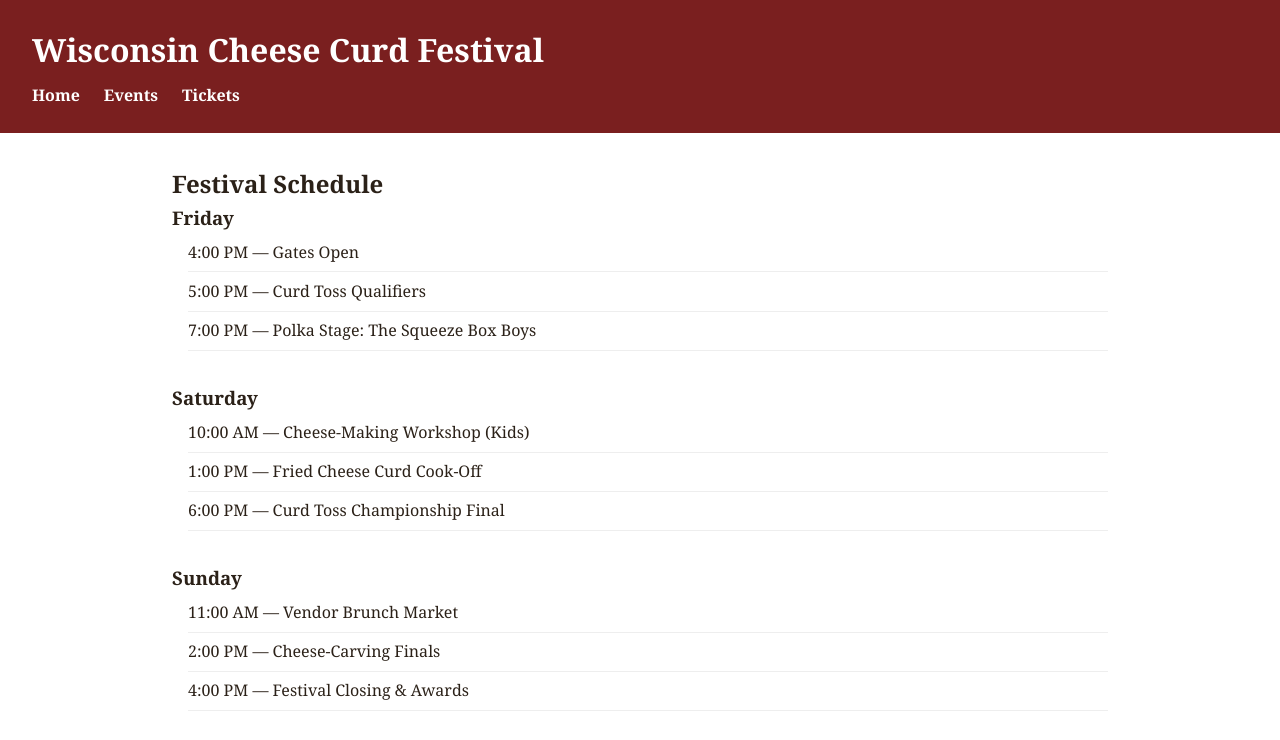
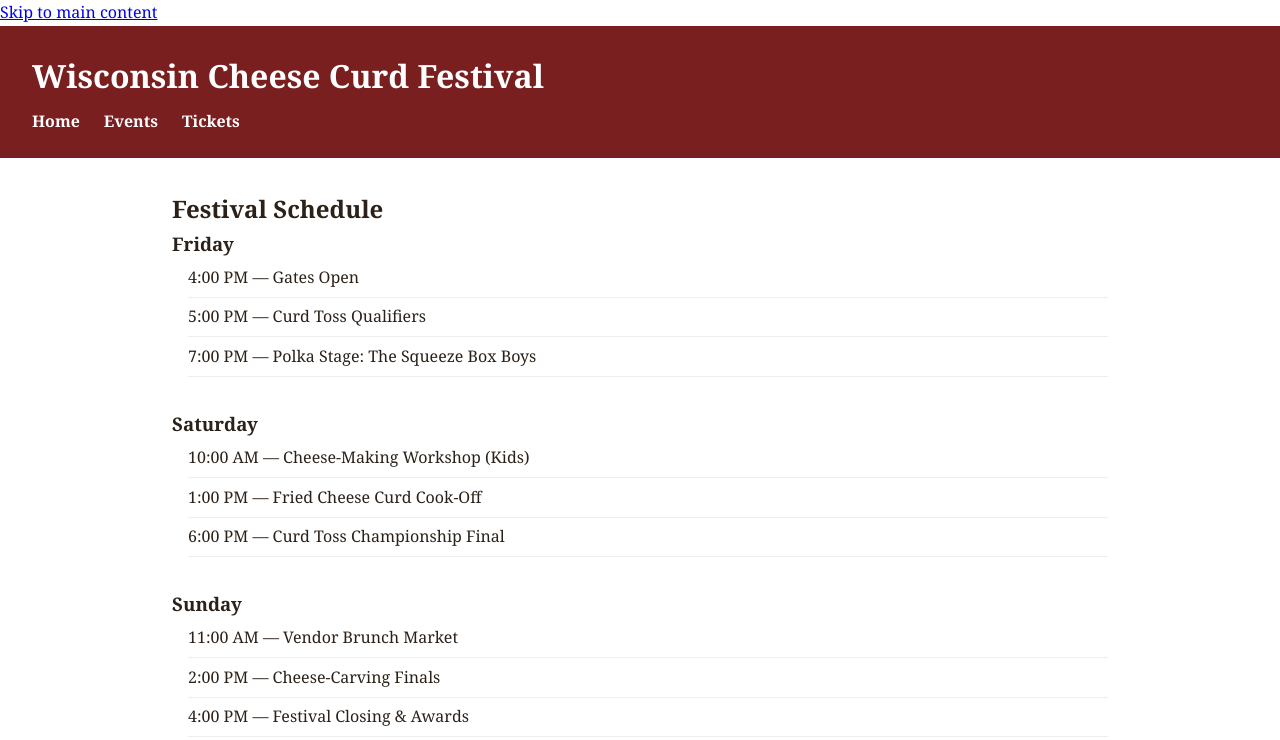
Before and after one commit to KT665/AdFrontEndWebDev, a plain HTML site: page LP1_Assessment/events.html in a window 1280 px wide. Shown: the top 740 px of the page. Drawn offline with Linux system fonts and the light colour scheme.

Commit message:
add skip link and add focus visible

```diff
--- a/LP1_Assessment/events.html
+++ b/LP1_Assessment/events.html
@@ -6,6 +6,10 @@
   <link rel="stylesheet" href="style.css">
 </head>
 <body>
+
+  <!-- Skip link: the FIRST focusable element on the page. -->
+  <!-- Lets keyboard users jump past the nav straight to main content. -->
+  <a class="skip-link" href="#main">Skip to main content</a>
 
   <header>
     <h1>Wisconsin Cheese Curd Festival</h1>
@@ -18,7 +22,7 @@
     </nav>
   </header>
 
-  <main>
+  <main id="main">
     <h2>Festival Schedule</h2>
 
     <section class="day">
--- a/LP1_Assessment/style.css
+++ b/LP1_Assessment/style.css
@@ -42,9 +42,21 @@ nav a:hover {
   color: #f4c95d;
 }
 
+/* unecessary? overrides hover accessibility
 #nav-events-link:hover {
   color: #ffffff;
 }
+*/
+
+
+/*added focus on for links, inputs, buttons*/
+a:focus-visible,
+input:focus-visible,
+button:focus-visible {
+  outline: 3px solid #E0872A;
+  outline-offset: 2px;
+}
+
 
 main {
   max-width: 1000px;
```
